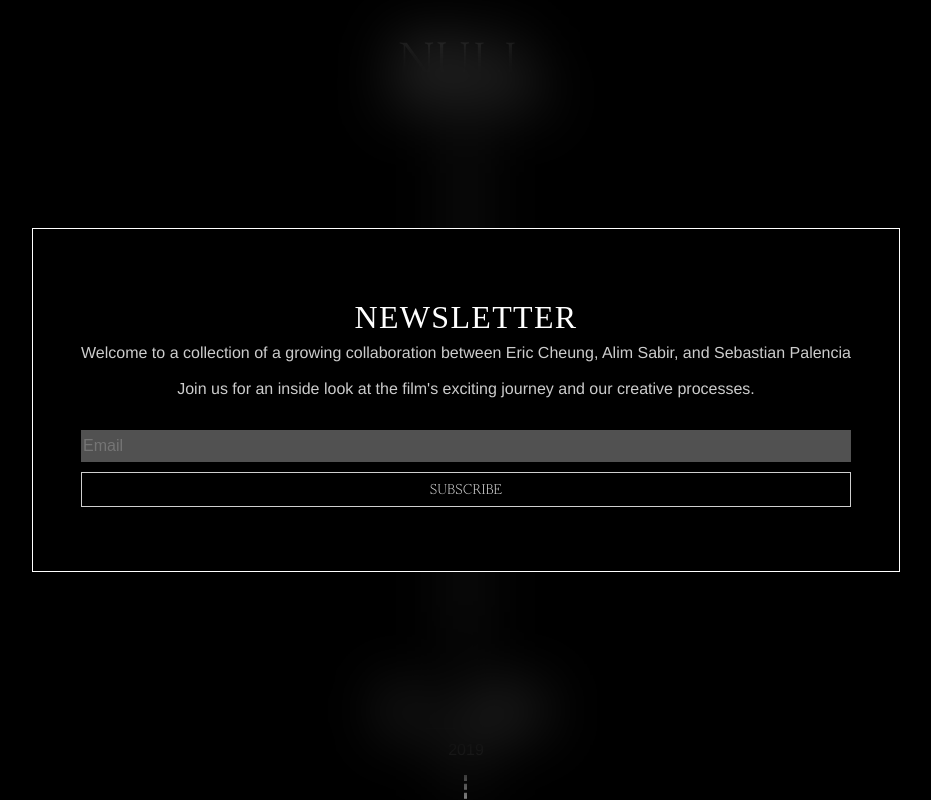
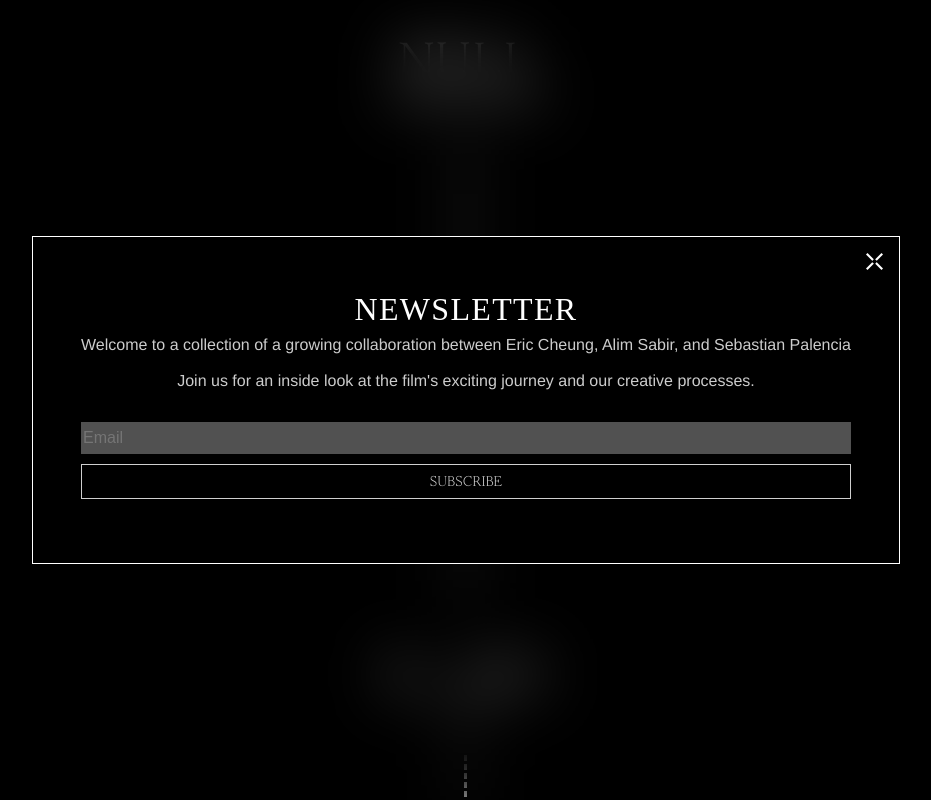
Before and after one commit to adesignsm/null-film-landing, a React (Create React App) app: page / in a window 1280 px wide. Shown: the top 800 px of the page, without its empty margins (174-1105 px from the left). Built offline with nearby package versions, Linux system fonts and the light colour scheme; grey boxes are pictures that could not be loaded.

Commit message:
refinementes

```diff
--- a/src/Components/E_GO/index.css
+++ b/src/Components/E_GO/index.css
@@ -4,7 +4,7 @@
     left: 0;
     height: 100%;
     width: 100vw;
-    padding: 2rem;
+    padding: 1rem;
     background-color: #000;
     z-index: 9;
     overflow-y: scroll;
@@ -55,7 +55,7 @@
     }
 
     iframe {
-        width: 100vw !important;
+        width: 90vw !important;
         height: 100% !important;
     }
 }
--- a/src/Components/EmailPopUp/index.css
+++ b/src/Components/EmailPopUp/index.css
@@ -9,7 +9,7 @@
     display: flex;
     align-items: center;
     justify-content: center;
-    transition: backdrop-filter 3s ease-in-out;
+    transition: backdrop-filter 2s ease-in-out;
 
     &.hide {
         backdrop-filter: blur(0px);
@@ -26,11 +26,25 @@
         justify-content: center;
         align-items: center;
         opacity: 1;
-        transition: opacity 3s ease-in-out;
+        transition: opacity 2s ease-in-out;
 
         &.hide {
             opacity: 0;
             pointer-events: none;
+        }
+
+        .close-button-container {
+            width: 100%;
+            display: flex;
+            justify-content: end;
+            margin-top: -2rem;
+            margin-right: -4rem;
+
+            img {
+                margin-right: 0;
+                cursor: pointer;
+                transform: scale(1);
+            }
         }
 
         .copy {
--- a/src/Components/EmailPopUp/index.jsx
+++ b/src/Components/EmailPopUp/index.jsx
@@ -1,12 +1,14 @@
-import { useState, useEffect } from 'react';
+import { useState } from 'react';
 import { push, ref } from "firebase/database";
 import { db } from "../../firebase";
 
+import CLOSE_ICON from '../../Assets/Icons/close.png';
 import './index.css';
 
 export const EmailPopUp = () => {
     const [email, setEmail] = useState('');
     const [emailSuccess, setEmailSuccess] = useState(false);
+    const [closeEmail, setCloseEmail] = useState(false);
 
     const handleEmailChange = (e) => {
         setEmail(e.target.value);
@@ -18,6 +20,10 @@ export const EmailPopUp = () => {
             /^(([^<>()[\]\\.,;:\s@"]+(\.[^<>()[\]\\.,;:\s@"]+)*)|.(".+"))@((\[[0-9]{1,3}\.[0-9]{1,3}\.[0-9]{1,3}\.[0-9]{1,3}\])|(([a-zA-Z\-0-9]+\.)+[a-zA-Z]{2,}))$/
           );
     };
+
+    const handleClick = () => {
+        setCloseEmail(true);
+    }
 
     const handleSubmit = (e) => {
         e.preventDefault();
@@ -60,8 +66,11 @@ export const EmailPopUp = () => {
 
     return (
         <>
-            <div className={`email-popup-container ${emailSuccess ? 'hide' : ''}`}>
-                <div className={`email-popup ${emailSuccess ? 'hide' : ''}`}>
+            <div className={`email-popup-container ${emailSuccess || closeEmail ? 'hide' : ''}`}>
+                <div className={`email-popup ${emailSuccess || closeEmail ? 'hide' : ''}`}>
+                    <div className='close-button-container'>
+                        <img src={CLOSE_ICON} onClick={handleClick}/>
+                    </div>
                     <div className='copy'>
                         <h1>Newsletter</h1>
                         <p>
--- a/src/Components/INFINITE/index.css
+++ b/src/Components/INFINITE/index.css
@@ -4,7 +4,7 @@
     left: 0;
     height: 100%;
     width: 100vw;
-    padding: 2rem;
+    padding: 1rem;
     background-color: #000;
     z-index: 9;
     overflow-y: scroll;
--- a/src/Components/Landing/index.css
+++ b/src/Components/Landing/index.css
@@ -3,6 +3,7 @@
     display: flex;
     flex-direction: column;
     align-items: center;
+    transform: scale(1);
 
     h1 {
         font-family: 'Gian';
@@ -28,9 +29,11 @@
 .segmentation-block {
     max-height: 200px;
     max-width: 1px;
-    height: 200px;
+    height: 150px;
     width: 1px;
     border-left: dashed 3px #fff;
+    margin-top: 1rem;
+    margin-bottom: 1rem;
 }
 
 .e_go.portal {
@@ -42,8 +45,8 @@
     }
     .video-bg-container {
         position: absolute;
-        transform: scale(0.1);
-        translate: 0 -42%;
+        transform: scale(0.14);
+        translate: 0 -44%;
     }
 }
 
@@ -70,7 +73,7 @@
     }
     .video-bg-container {
         position: absolute;
-        transform: scale(0.1);
+        transform: scale(0.14);
         translate: 0 -42%;
     }
 }
--- a/src/Components/Landing/index.jsx
+++ b/src/Components/Landing/index.jsx
@@ -82,7 +82,7 @@ export const Landing = () => {
                 <div className="landing-column">
                     <div className='null portal' data-value='null-page' onClick={(e) => {handleClick(e)}}>
                         <div className='video-bg-container'>
-                            <video className='null-video video' loop autoPlay>
+                            <video className='null-video video' loop autoPlay controls={false} playsInline>
                                 <source src={NULL_LOOP} type='video/mp4' />
                             </video>
                         </div>
@@ -92,7 +92,7 @@ export const Landing = () => {
                     </div>
                     <div className='infinite portal' data-value='infinite-page' onClick={(e) => {handleClick(e)}}>
                         <div className='video-bg-container'>
-                            <video className='infinite-video video' loop muted={true} autoPlay>
+                            <video className='infinite-video video' loop muted={true} autoPlay controls={false} playsInline>
                                 <source src={INFINITE_LOOP} type='video/mp4' />
                             </video>
                         </div>
@@ -102,7 +102,7 @@ export const Landing = () => {
                     </div>
                     <div className='e_go portal' data-value='e_go-page' onClick={(e) => {handleClick(e)}}>
                         <div className='video-bg-container'>
-                            <video className='ego-video video' loop autoPlay>
+                            <video className='ego-video video' loop autoPlay controls={false} playsInline>
                                 <source src={EGO_LOOP} type='video/mp4' />
                             </video>
                         </div>
--- a/src/Components/NULL/index.css
+++ b/src/Components/NULL/index.css
@@ -4,7 +4,7 @@
     left: 0;
     height: 100%;
     width: 100vw;
-    padding: 2rem;
+    padding: 1rem;
     background-color: #000;
     z-index: 9;
     overflow-y: scroll;
@@ -55,7 +55,7 @@
     }
 
     iframe {
-        width: 100vw !important;
+        width: 90vw !important;
         height: 100% !important;
     }
 }
@@ -71,6 +71,11 @@
         align-items: flex-start;
         width: 90vw;
         flex-direction: column;
+
+        h1 {
+            margin-top: 0;
+            margin-bottom: 0;
+        }
     }
 
     .description-container {
```
